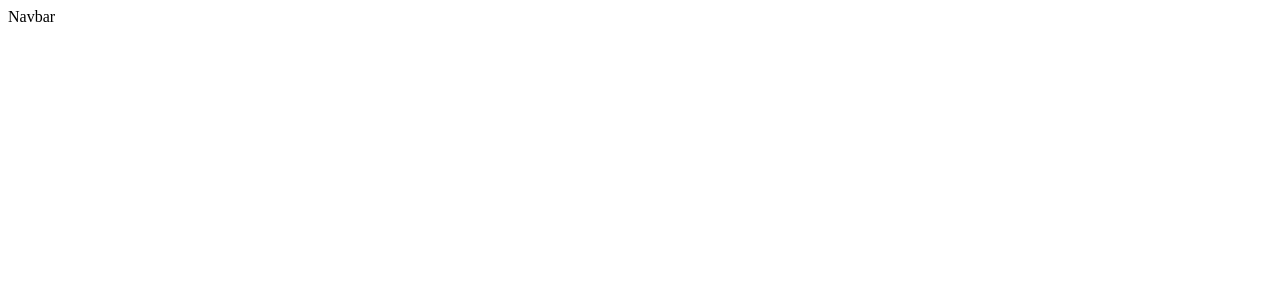
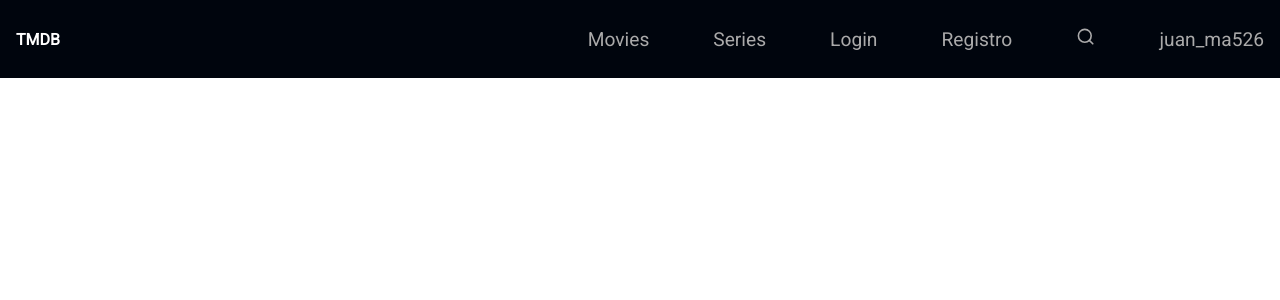
Before and after one commit to juan-ma526/TMDB-V2, a React (Vite) app: page / in a window 1280 px wide. Shown: the top 300 px of the page. Built offline with nearby package versions, Linux system fonts and the light colour scheme.

Commit message:
creada navbar

```diff
--- a/index.html
+++ b/index.html
@@ -5,6 +5,12 @@
     <link rel="icon" type="image/svg+xml" href="/vite.svg" />
     <meta name="viewport" content="width=device-width, initial-scale=1.0" />
     <title>Vite + React</title>
+    <link rel="preconnect" href="https://fonts.googleapis.com" />
+    <link rel="preconnect" href="https://fonts.gstatic.com" crossorigin />
+    <link
+      href="https://fonts.googleapis.com/css2?family=Roboto&display=swap"
+      rel="stylesheet"
+    />
   </head>
   <body>
     <div id="root"></div>
--- a/package.json
+++ b/package.json
@@ -11,7 +11,8 @@
   },
   "dependencies": {
     "react": "^18.2.0",
-    "react-dom": "^18.2.0"
+    "react-dom": "^18.2.0",
+    "react-icons": "^4.8.0"
   },
   "devDependencies": {
     "@types/react": "^18.0.28",
--- /dev/null
+++ b/src/App.css
@@ -0,0 +1,8 @@
+body {
+  width: 100%;
+  margin: 0;
+}
+
+* {
+  font-family: "Roboto", sans-serif;
+}
--- a/src/App.jsx
+++ b/src/App.jsx
@@ -1,4 +1,5 @@
-import Navbar from "./Pages/Navbar";
+import Navbar from "./Components/Navbar";
+import "./App.css";
 
 function App() {
   return (
--- /dev/null
+++ b/src/Components/Navbar.css
@@ -0,0 +1,117 @@
+.container {
+  background: #00050d;
+  color: #aaaaaa;
+  display: flex;
+  justify-content: space-between;
+  align-items: center;
+}
+.container-logo {
+  color: #fff;
+  font-weight: bold;
+  padding: 1rem;
+  display: flex;
+  gap: 6px;
+  align-items: center;
+}
+.close {
+  display: none;
+}
+.open {
+  height: 100vh;
+  width: 100%;
+  position: fixed;
+  top: 0;
+  left: 0;
+  gap: 2rem;
+  background: #00050d;
+  z-index: 101;
+  display: flex;
+  flex-direction: column;
+  justify-content: center;
+  color: #fff;
+  align-items: center;
+  animation: sidebarCelOpen 0.7s ease-out;
+}
+.logo-icon {
+  color: #fff;
+  font-size: 36px;
+  position: absolute;
+  top: 4.6rem;
+  right: 1rem;
+  cursor: pointer;
+}
+.logo-icon:hover,
+.logo-icon:active {
+  background: #191e25;
+
+  border-bottom: 2px solid #ffffff;
+}
+.hamburger-lines {
+  background: transparent;
+  border: none;
+  cursor: pointer;
+  padding-top: 0;
+  padding-bottom: 0;
+  vertical-align: middle;
+  width: 3rem;
+}
+.hamburger-lines:hover,
+.hamburger-lines:active {
+  background: #191e25;
+  color: #ffffff;
+}
+.line {
+  display: block;
+  height: 0.2rem;
+  background: #fff;
+  margin: 0.6rem 0;
+  width: 100%;
+  border-radius: 10px;
+}
+.logo-name {
+  vertical-align: middle;
+}
+
+.container-links {
+  display: none;
+  /* width: 80%;
+  justify-content: flex-end;
+  gap: 20px;
+  height: 3.5rem;
+  align-items: center; */
+}
+.link {
+  padding: 1rem;
+  font-size: 1.2rem;
+}
+.link:hover,
+.link:active {
+  background: #191e25;
+  color: #ffffff;
+  cursor: pointer;
+  border-bottom: 2px solid #ffffff;
+}
+@media (min-width: 52rem) {
+  .container-links {
+    display: flex;
+    width: 80%;
+    justify-content: flex-end;
+    gap: 2rem;
+    height: 4.9rem;
+    align-items: center;
+  }
+  /* .open {
+    width: 30%;
+  } */
+  .hamburger-lines {
+    display: none;
+  }
+}
+@keyframes sidebarCelOpen {
+  from {
+    transform: translateX(-100%);
+  }
+  to {
+    transform: translateX(0%);
+  }
+}
--- /dev/null
+++ b/src/Components/Navbar.jsx
@@ -0,0 +1,50 @@
+import { useState } from "react";
+import "./Navbar.css";
+import { HiX } from "react-icons/hi";
+import { FiSearch } from "react-icons/fi";
+const Navbar = () => {
+  const [toggle, setToggle] = useState(false);
+
+  return (
+    <div>
+      <div className="container">
+        <div className="container-logo">
+          <button
+            className="hamburger-lines"
+            onClick={() => setToggle(!toggle)}
+          >
+            <span className="line line1"></span>
+            <span className="line line2"></span>
+            <span className="line line3"></span>
+          </button>
+          <div className="logo-name">TMDB</div>
+        </div>
+        <div className="container-links">
+          <div className="link">Movies</div>
+          <div className="link">Series</div>
+          <div className="link">Login</div>
+          <div className="link">Registro</div>
+          <div className="link">
+            <FiSearch />
+          </div>
+          <div className="link">juan_ma526</div>
+        </div>
+      </div>
+      <div className={toggle ? "open" : "close"}>
+        <div className="link">
+          <FiSearch />
+        </div>
+        <div className="link">juan_ma526</div>
+        <div className="link">Movies</div>
+        <div className="link">Series</div>
+        <div className="link">Login</div>
+        <div className="link">Registro</div>
+        <div className="logo-icon" onClick={() => setToggle(!toggle)}>
+          <HiX />
+        </div>
+      </div>
+    </div>
+  );
+};
+
+export default Navbar;
--- a/src/Pages/Navbar.jsx
+++ /dev/null
@@ -1,5 +0,0 @@
-const Navbar = () => {
-  return <div>Navbar</div>;
-};
-
-export default Navbar;
```
Also changed, not shown: 1 other file (tests, documents, lock files or other folders).
